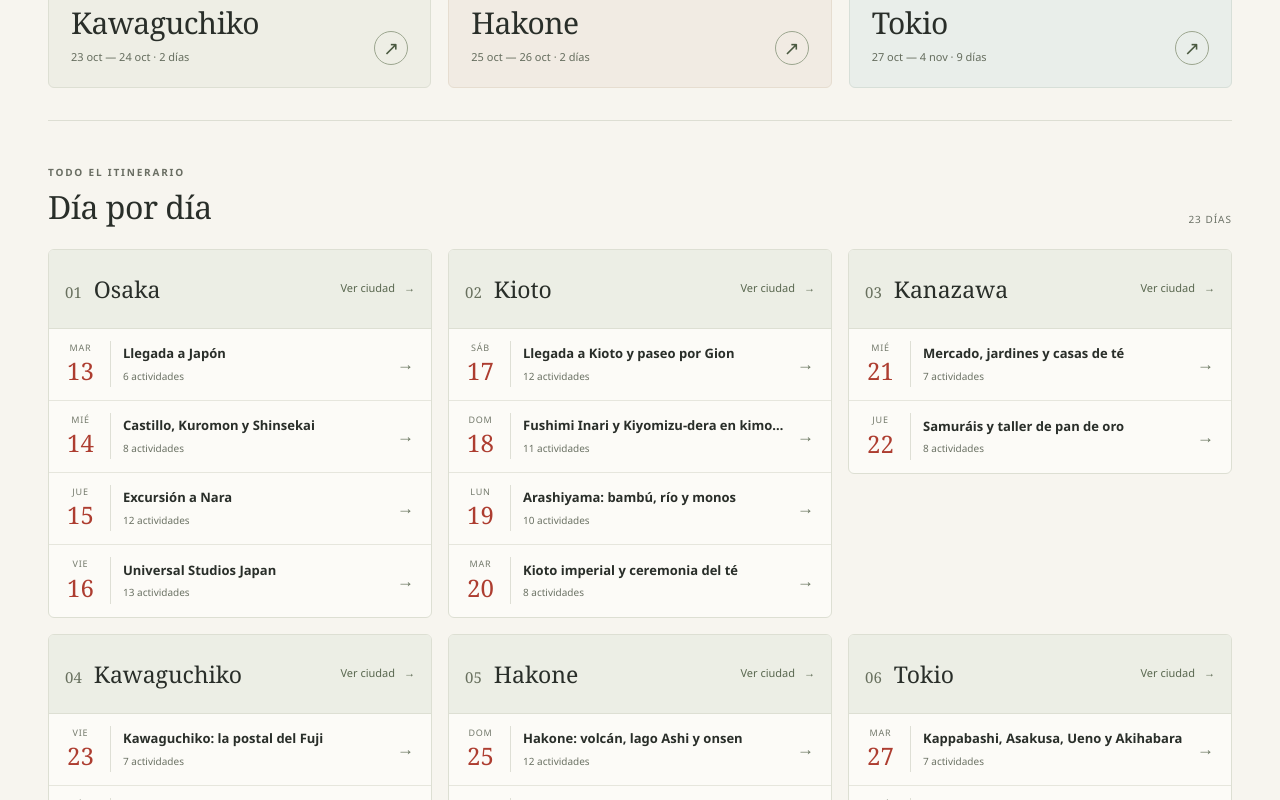
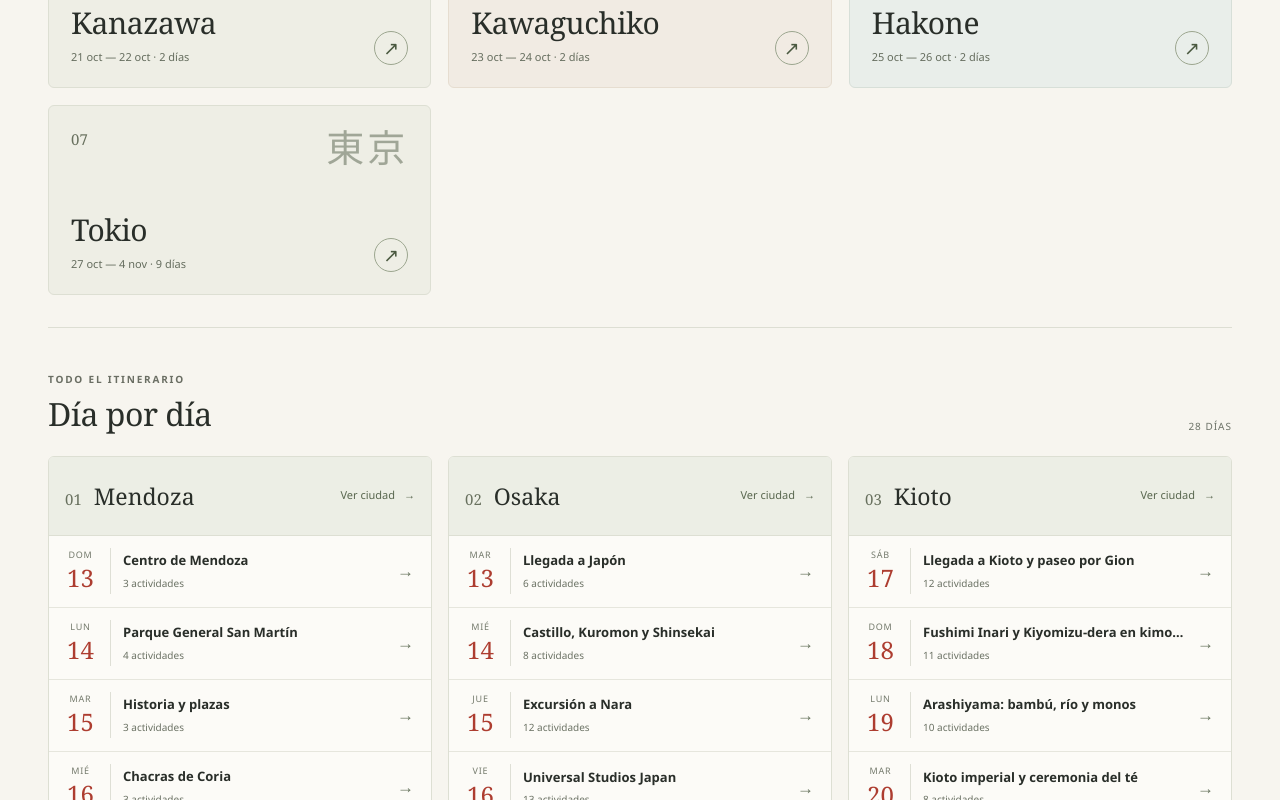
Before and after one commit to bodomchild/shiori, a React (Vite) app: page /#/ in a window 1280 px wide. Shown: the part 960-1760 px from the top of the page. Built offline with nearby package versions, Linux system fonts and the light colour scheme.

Commit message:
Add temporary Mendoza itinerary

```diff
--- a/src/data/itinerary.ts
+++ b/src/data/itinerary.ts
@@ -7,6 +7,209 @@ export const itinerary: Trip = {
   "name": "Japón · Lore & Fer",
   "cities": [
     {
+      "id": "mendoza",
+      "name": "Mendoza",
+      "startDate": "2026-09-13",
+      "endDate": "2026-09-17",
+      "days": [
+        {
+          "date": "2026-09-13",
+          "title": "Centro de Mendoza",
+          "notes": "Día temporal de prueba para comprobar la navegación y el mapa antes del viaje.",
+          "stops": [
+            {
+              "id": "mendoza-09-13-01-plaza-independencia",
+              "name": "Plaza Independencia",
+              "coordinates": [-32.8895, -68.8458],
+              "startTime": "10:00",
+              "duration": 60,
+              "category": "visita",
+              "notes": "Paseo tranquilo por la plaza y el centro.",
+              "optional": false
+            },
+            {
+              "id": "mendoza-09-13-02-peatonal-sarmiento",
+              "name": "Peatonal Sarmiento",
+              "coordinates": [-32.889, -68.8416],
+              "startTime": "11:15",
+              "duration": 45,
+              "category": "visita",
+              "notes": "Caminar por la peatonal y parar a tomar un café.",
+              "optional": false
+            },
+            {
+              "id": "mendoza-09-13-03-mercado-central",
+              "name": "Mercado Central",
+              "coordinates": [-32.8844, -68.843],
+              "startTime": "13:00",
+              "duration": 75,
+              "category": "comida",
+              "notes": "Almuerzo de prueba en el centro.",
+              "optional": false
+            }
+          ]
+        },
+        {
+          "date": "2026-09-14",
+          "title": "Parque General San Martín",
+          "notes": "Día temporal de prueba para verificar el acceso automático al plan de hoy.",
+          "stops": [
+            {
+              "id": "mendoza-09-14-01-portones-del-parque",
+              "name": "Portones del Parque General San Martín",
+              "coordinates": [-32.889, -68.8758],
+              "startTime": "09:30",
+              "duration": 30,
+              "category": "visita",
+              "notes": "Punto de inicio para recorrer el parque.",
+              "optional": false
+            },
+            {
+              "id": "mendoza-09-14-02-lago-del-parque",
+              "name": "Lago del Parque",
+              "coordinates": [-32.886, -68.8915],
+              "startTime": "10:15",
+              "duration": 60,
+              "category": "visita",
+              "notes": "Caminata alrededor del lago.",
+              "optional": false
+            },
+            {
+              "id": "mendoza-09-14-03-cerro-de-la-gloria",
+              "name": "Cerro de la Gloria",
+              "coordinates": [-32.8875, -68.8994],
+              "startTime": "11:45",
+              "duration": 60,
+              "category": "visita",
+              "notes": "Subir hasta el monumento y ver la ciudad desde arriba.",
+              "optional": true
+            },
+            {
+              "id": "mendoza-09-14-04-aristides",
+              "name": "Avenida Arístides Villanueva",
+              "coordinates": [-32.895, -68.8568],
+              "startTime": "20:00",
+              "duration": 90,
+              "category": "comida",
+              "notes": "Elegir dónde cenar en el momento.",
+              "optional": false
+            }
+          ]
+        },
+        {
+          "date": "2026-09-15",
+          "title": "Historia y plazas",
+          "notes": "Contenido de muestra; no forma parte del viaje a Japón.",
+          "stops": [
+            {
+              "id": "mendoza-09-15-01-area-fundacional",
+              "name": "Museo del Área Fundacional",
+              "coordinates": [-32.8748, -68.8355],
+              "startTime": "10:00",
+              "duration": 75,
+              "category": "visita",
+              "notes": "Recorrido de prueba por la zona histórica.",
+              "optional": false
+            },
+            {
+              "id": "mendoza-09-15-02-alameda",
+              "name": "Paseo Alameda",
+              "coordinates": [-32.8793, -68.8396],
+              "startTime": "12:00",
+              "duration": 45,
+              "category": "visita",
+              "notes": "Caminata hacia el centro.",
+              "optional": false
+            },
+            {
+              "id": "mendoza-09-15-03-plaza-espana",
+              "name": "Plaza España",
+              "coordinates": [-32.8912, -68.8476],
+              "startTime": "17:00",
+              "duration": 45,
+              "category": "visita",
+              "notes": "Parada breve para probar la selección desde el mapa.",
+              "optional": false
+            }
+          ]
+        },
+        {
+          "date": "2026-09-16",
+          "title": "Chacras de Coria",
+          "notes": "Plan sencillo de muestra fuera del centro de Mendoza.",
+          "stops": [
+            {
+              "id": "mendoza-09-16-01-traslado-chacras",
+              "name": "Traslado a Chacras de Coria",
+              "coordinates": [-32.986, -68.8865],
+              "startTime": "10:00",
+              "duration": 35,
+              "category": "traslado",
+              "notes": "Horario y medio de transporte solo ilustrativos.",
+              "optional": false
+            },
+            {
+              "id": "mendoza-09-16-02-plaza-chacras",
+              "name": "Plaza de Chacras de Coria",
+              "coordinates": [-32.986, -68.8865],
+              "startTime": "10:45",
+              "duration": 60,
+              "category": "visita",
+              "notes": "Paseo por la plaza y los alrededores.",
+              "optional": false
+            },
+            {
+              "id": "mendoza-09-16-03-almuerzo-chacras",
+              "name": "Almuerzo en Chacras",
+              "coordinates": [-32.986, -68.8865],
+              "startTime": "13:00",
+              "duration": 90,
+              "category": "comida",
+              "notes": "Restaurante a elegir; actividad de muestra.",
+              "optional": false
+            }
+          ]
+        },
+        {
+          "date": "2026-09-17",
+          "title": "Parque Central y cierre de prueba",
+          "notes": "Último día del bloque temporal de Mendoza.",
+          "stops": [
+            {
+              "id": "mendoza-09-17-01-parque-central",
+              "name": "Parque Central",
+              "coordinates": [-32.8783, -68.8358],
+              "startTime": "10:00",
+              "duration": 60,
+              "category": "visita",
+              "notes": "Caminata por el parque.",
+              "optional": false
+            },
+            {
+              "id": "mendoza-09-17-02-nave-cultural",
+              "name": "Nave Cultural",
+              "coordinates": [-32.8757, -68.8412],
+              "startTime": "11:30",
+              "duration": 60,
+              "category": "visita",
+              "notes": "Parada de prueba; comprobar la programación antes de una visita real.",
+              "optional": true
+            },
+            {
+              "id": "mendoza-09-17-03-cafe-centro",
+              "name": "Café en el centro",
+              "coordinates": [-32.8895, -68.8458],
+              "startTime": "17:00",
+              "duration": 60,
+              "category": "comida",
+              "notes": "Cierre del itinerario temporal de prueba.",
+              "optional": false
+            }
+          ]
+        }
+      ]
+    },
+    {
       "id": "osaka",
       "name": "Osaka",
       "startDate": "2026-10-13",
--- a/src/dates.ts
+++ b/src/dates.ts
@@ -36,27 +36,25 @@ export function tripDays(trip: Trip): TripDay[] {
   })));
 }
 
-export function japanToday(now = new Date()): string {
-  const parts = new Intl.DateTimeFormat('en', {
-    timeZone: 'Asia/Tokyo',
-    year: 'numeric',
-    month: '2-digit',
-    day: '2-digit',
-  }).formatToParts(now);
-  const value = (type: Intl.DateTimeFormatPartTypes) => parts.find((part) => part.type === type)?.value;
-  return `${value('year')}-${value('month')}-${value('day')}`;
+export function localToday(now = new Date()): string {
+  const year = now.getFullYear();
+  const month = String(now.getMonth() + 1).padStart(2, '0');
+  const day = String(now.getDate()).padStart(2, '0');
+  return `${year}-${month}-${day}`;
 }
 
 export function tripDayPath({ city, date }: TripDay) {
   return `/${city.id}/${daySlug(date)}`;
 }
 
-export function closestTripDay(trip: Trip, today = japanToday()): { tripDay: TripDay; relation: 'before' | 'today' | 'after' } {
+export function closestTripDay(trip: Trip, today = localToday()): { tripDay: TripDay; relation: 'before' | 'today' | 'upcoming' | 'after' } {
   const days = tripDays(trip);
   const first = days[0];
   const last = days.at(-1);
   if (!first || !last) throw new Error('El itinerario no tiene días');
   if (today < first.date) return { tripDay: first, relation: 'before' };
   if (today > last.date) return { tripDay: last, relation: 'after' };
-  return { tripDay: days.find((entry) => entry.date === today) ?? first, relation: 'today' };
+  const current = days.find((entry) => entry.date === today);
+  if (current) return { tripDay: current, relation: 'today' };
+  return { tripDay: days.find((entry) => entry.date > today) ?? last, relation: 'upcoming' };
 }
--- a/src/pages/CityPage.tsx
+++ b/src/pages/CityPage.tsx
@@ -1,13 +1,13 @@
 import { Link, useParams } from 'react-router-dom';
 import { itinerary } from '../data/itinerary';
-import { cityDates, daySlug, formatDate, japanToday } from '../dates';
+import { cityDates, daySlug, formatDate, localToday } from '../dates';
 import NotFound from '../components/NotFound';
 
 export default function CityPage() {
   const { cityId } = useParams();
   const city = itinerary.cities.find((entry) => entry.id === cityId);
   if (!city) return <NotFound />;
-  const today = japanToday();
+  const today = localToday();
 
   return <div className="page-shell city-page">
     <Link className="back-link" to="/">← Todo el viaje</Link>
--- a/src/pages/DayPage.tsx
+++ b/src/pages/DayPage.tsx
@@ -13,6 +13,7 @@ function DayView({ city, day }: { city: City; day: Day }) {
   const selectedStopId = selectedStop?.id ?? null;
   const stops = day.stops;
   const mappedStops = stops.filter((stop) => stop.coordinates);
+  const isTestDay = city.id === 'mendoza';
   const allDays = tripDays(itinerary);
   const dayIndex = allDays.findIndex((entry) => entry.city.id === city.id && entry.date === day.date);
   const previousDay = allDays[dayIndex - 1];
@@ -41,7 +42,7 @@ function DayView({ city, day }: { city: City; day: Day }) {
     </nav>
     <div className="day-heading"><div><p className="eyebrow">{city.name} · {formatDate(day.date, { weekday: 'long', day: 'numeric', month: 'long' })}</p><h1 className="page-title">{day.title}</h1>{day.notes && <p className="day-note">{day.notes}</p>}</div><DaySelector city={city} date={day.date} /></div>
     {stops.length > 0 ? <>
-      <div className="day-info"><span><span className="red-dot" /> {stops.length} actividades · Horarios de Japón</span><span className="source-badge">Itinerario real</span></div>
+      <div className="day-info"><span><span className="red-dot" /> {stops.length} actividades · {isTestDay ? 'Horarios de Mendoza' : 'Horarios de Japón'}</span><span className="source-badge">{isTestDay ? 'Datos de prueba' : 'Itinerario real'}</span></div>
       <div className="day-layout">
         <section className={`map-panel${mappedStops.length ? '' : ' map-panel-static'}`} aria-label={`Mapa del ${formatDate(day.date)} en ${city.name}`}>
           {mappedStops.length ? <DayMap stops={stops} selectedStop={selectedStop} onSelect={selectFromMap} /> : <div id="day-map" className="map-placeholder"><span aria-hidden="true">地図</span><strong>Ubicaciones por confirmar</strong><p>Este día ya tiene actividades, pero la fuente todavía no define lugares concretos para el mapa.</p></div>}
--- a/src/pages/TripPage.tsx
+++ b/src/pages/TripPage.tsx
@@ -2,7 +2,7 @@ import { Link } from 'react-router-dom';
 import { itinerary } from '../data/itinerary';
 import { cityDates, closestTripDay, daySlug, formatDate, tripDayPath } from '../dates';
 
-const cityCharacters = ['大阪', '京都', '金沢', '河口湖', '箱根', '東京'];
+const cityCharacters = ['MZA', '大阪', '京都', '金沢', '河口湖', '箱根', '東京'];
 
 export default function TripPage() {
   const totalDays = itinerary.cities.reduce((total, city) => total + cityDates(city).length, 0);
@@ -11,14 +11,16 @@ export default function TripPage() {
     ? 'Ver el plan de hoy'
     : current.relation === 'before'
       ? 'Ir al primer día'
-      : 'Volver al último día';
+      : current.relation === 'upcoming'
+        ? 'Ir al próximo día'
+        : 'Volver al último día';
   return <div className="page-shell">
     <section className="trip-hero">
       <div className="hero-copy">
-        <p className="eyebrow"><span className="red-dot" /> OCTUBRE — NOVIEMBRE 2026</p>
+        <p className="eyebrow"><span className="red-dot" /> SEPTIEMBRE — NOVIEMBRE 2026</p>
         <h1>Japón, <br /><em>a nuestro ritmo.</em></h1>
         <p className="hero-description">Un mes para perdernos un poquito.<br />Todo el viaje, siempre a mano.</p>
-        <div className="hero-meta"><span>13 oct — 4 nov</span><span>{totalDays} días</span><span>6 ciudades</span></div>
+        <div className="hero-meta"><span>13 sep — 4 nov</span><span>{totalDays} días</span><span>{itinerary.cities.length} ciudades</span></div>
         <div className="hero-actions">
           <Link className="primary-link" to={tripDayPath(current.tripDay)}>{currentLabel} <span aria-hidden="true">→</span></Link>
           <button className="secondary-link" type="button" onClick={() => {
@@ -31,7 +33,7 @@ export default function TripPage() {
       </div>
     </section>
     <section className="pb-8" aria-labelledby="cities-title">
-      <div className="section-heading"><div><p className="eyebrow">DE OSAKA A TOKIO</p><h2 id="cities-title">Nuestro recorrido</h2></div><span className="small-muted">06 destinos</span></div>
+      <div className="section-heading"><div><p className="eyebrow">DE MENDOZA A TOKIO</p><h2 id="cities-title">Nuestro recorrido</h2></div><span className="small-muted">{String(itinerary.cities.length).padStart(2, '0')} destinos</span></div>
       <div className="city-grid">
         {itinerary.cities.map((city, index) => <Link className={`city-card city-tone-${index % 3}`} to={`/${city.id}`} key={city.id}>
           <div className="flex items-start justify-between"><span className="city-number">{String(index + 1).padStart(2, '0')}</span><span className="city-character" aria-hidden="true" lang="ja">{cityCharacters[index]}</span></div>
@@ -60,6 +62,6 @@ export default function TripPage() {
         </article>)}
       </div>
     </section>
-    <aside className="sample-note"><span className="note-symbol" aria-hidden="true">栞</span><div><strong>El itinerario ya está con nosotros</strong><p>Los 23 días están cargados desde nuestra copia local, con horarios, actividades opcionales y ubicaciones confirmadas en el mapa.</p></div><Link to={`/osaka/${daySlug('2026-10-13')}`} className="text-link">Empezar el viaje <span aria-hidden="true">→</span></Link></aside>
+    <aside className="sample-note"><span className="note-symbol" aria-hidden="true">栞</span><div><strong>El itinerario ya está con nosotros</strong><p>Los {totalDays} días están cargados localmente. Mendoza es un bloque temporal de prueba; los días de Japón mantienen el contenido extraído de la fuente.</p></div><Link to={`/osaka/${daySlug('2026-10-13')}`} className="text-link">Ir a Japón <span aria-hidden="true">→</span></Link></aside>
   </div>;
 }
```
